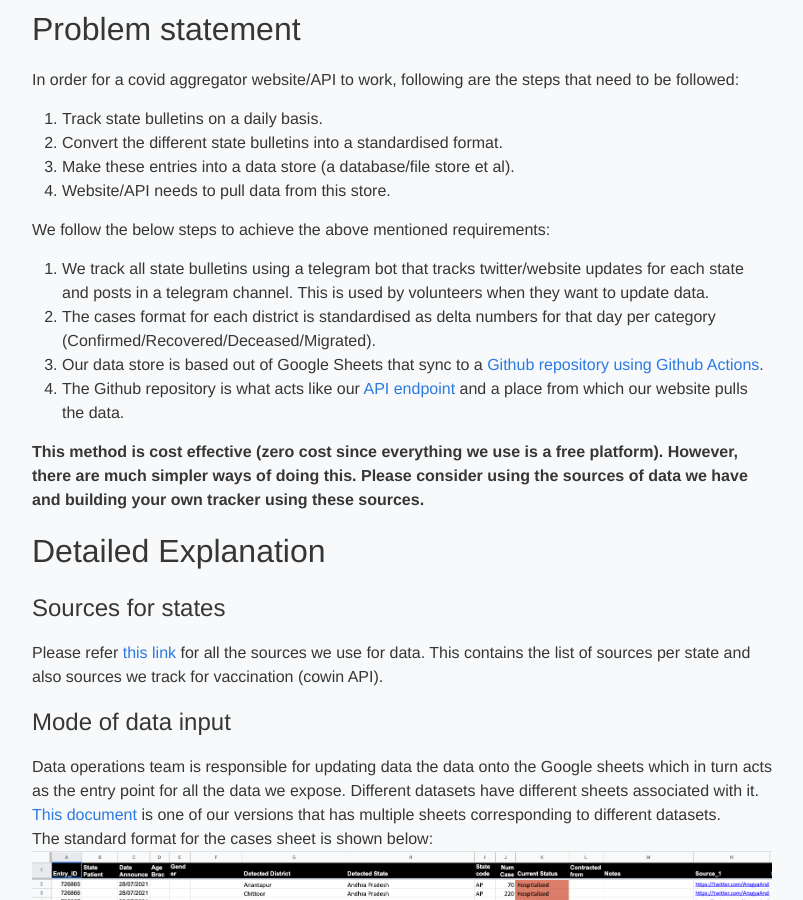
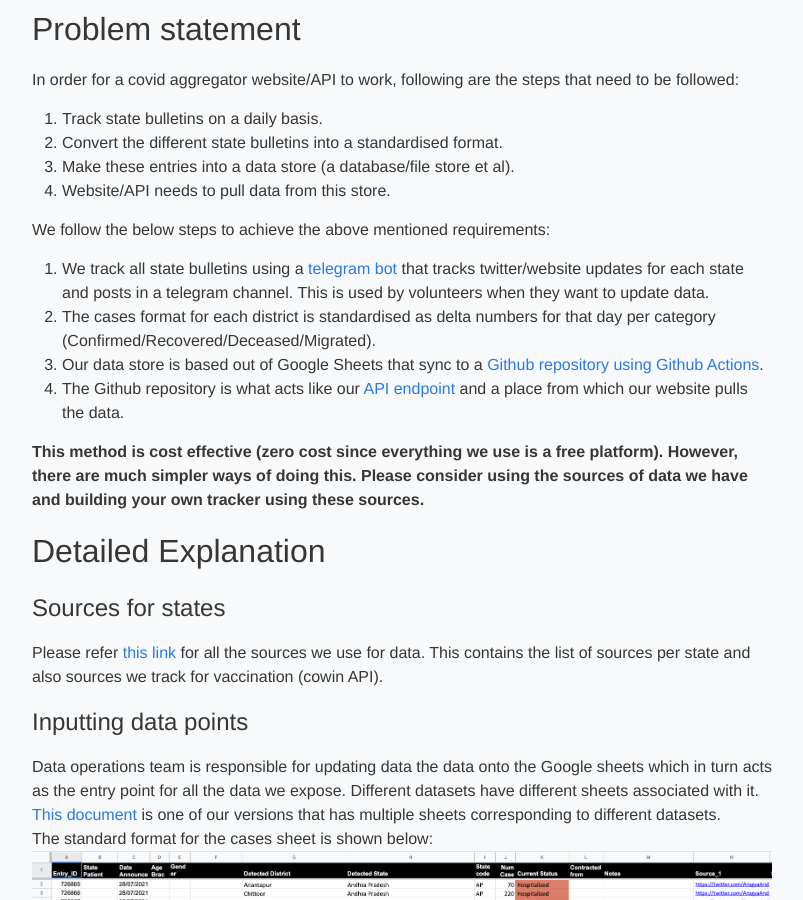
Before and after one commit to covid19india/blog, a Jekyll site: the page built from _posts/2021-08-24-operations.md, in a window 1280 px wide and 900 px high, scrolled down 199 px. Shown: the whole window, without its empty margins (238-1041 px from the left). Built offline with Jekyll 4.4.1, drawn with Linux system fonts in a browser that asks for light colours; a script that is not in the unit is left out.

Commit message:
Update 2021-08-24-operations.md

```diff
--- a/_posts/2021-08-24-operations.md
+++ b/_posts/2021-08-24-operations.md
@@ -13,7 +13,7 @@ In order for a covid aggregator website/API to work, following are the steps tha
 4. Website/API needs to pull data from this store.
 
 We follow the below steps to achieve the above mentioned requirements:
-1. We track all state bulletins using a telegram bot that tracks twitter/website updates for each state and posts in a telegram channel. This is used by volunteers when they want to update data.
+1. We track all state bulletins using a [telegram bot](https://github.com/covid19india/monitor-bot) that tracks twitter/website updates for each state and posts in a telegram channel. This is used by volunteers when they want to update data.
 2. The cases format for each district is standardised as delta numbers for that day per category (Confirmed/Recovered/Deceased/Migrated).
 3. Our data store is based out of Google Sheets that sync to a [Github repository using Github Actions](https://github.com/covid19india/data/blob/60af6e683fd22ce2f0435b7a129260aa944ea369/.github/workflows/javascript.yml#L43).
 4. The Github repository is what acts like our [API endpoint]((https://github.com/covid19india/data/blob/main/src/parser_v4.py)) and a place from which our website pulls the data.
@@ -26,7 +26,7 @@ We follow the below steps to achieve the above mentioned requirements:
 
 Please refer [this link](https://blog.covid19india.org/2020/06/15/hornbill/) for all the sources we use for data. This contains the list of sources per state and also sources we track for vaccination (cowin API).
 
-# Mode of data input
+# Inputting data points
 Data operations team is responsible for updating data the data onto the Google sheets which in turn acts as the entry point for all the data we expose. Different datasets have different sheets associated with it. [This document](https://docs.google.com/spreadsheets/d/1foGJ_FwHoDnVUI7VqN-YrwrPo0A4pfLV8jFYxn4rLaw/edit#gid=0) is one of our versions that has multiple sheets corresponding to different datasets.
 The standard format for the cases sheet is shown below:
 ![Google Sheet](/assets/images/raw.png)
```
